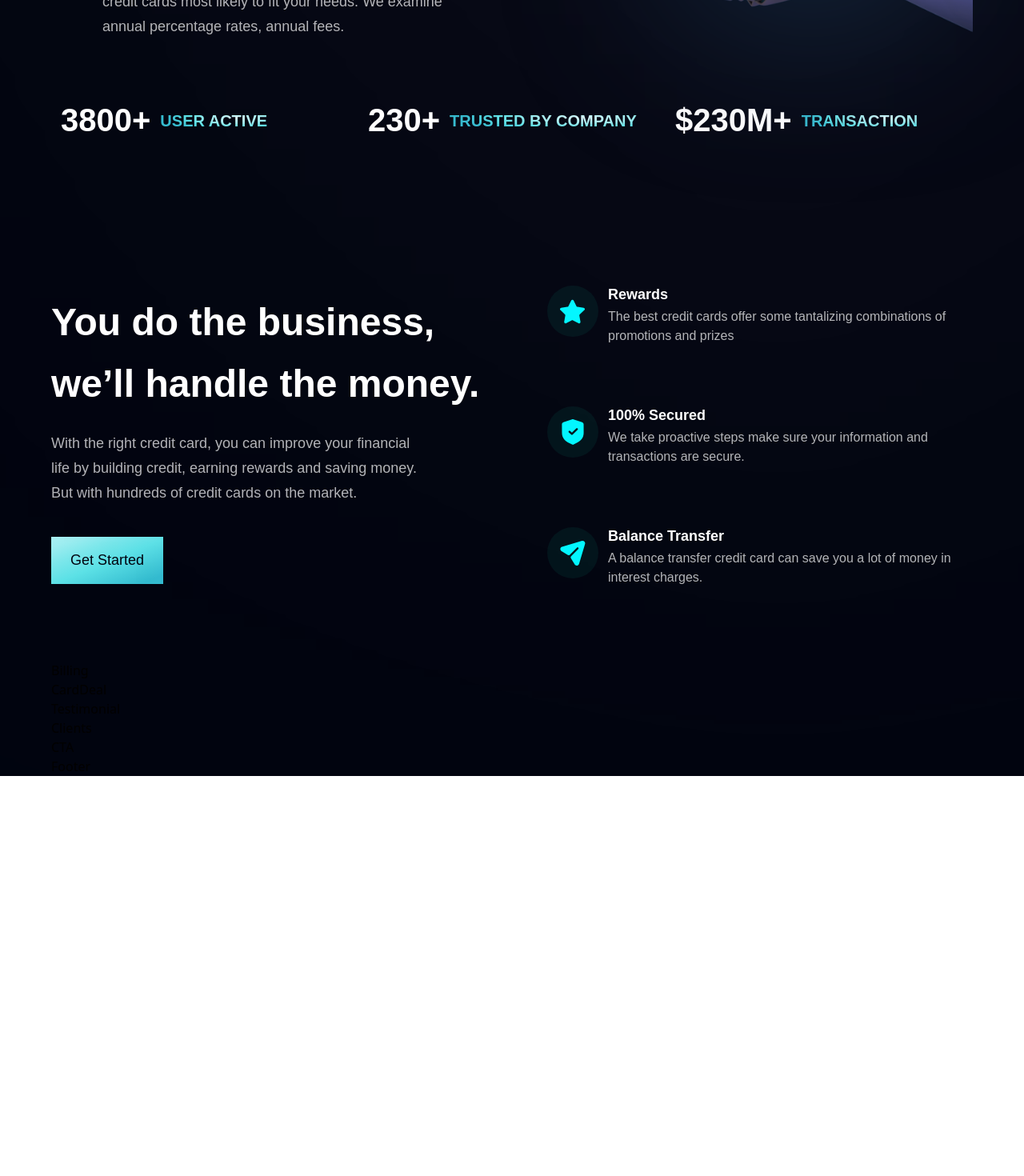
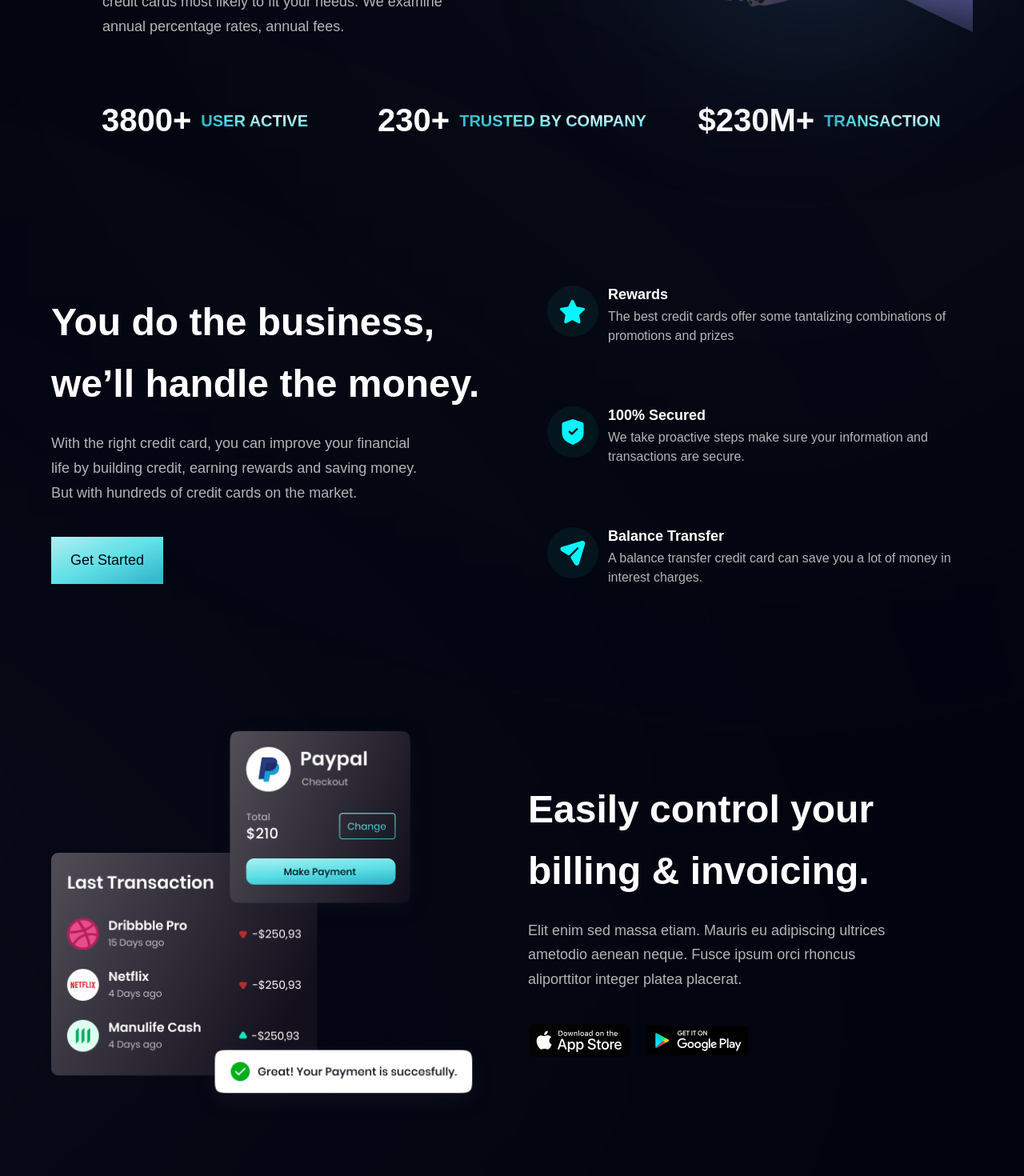
Before and after one commit to Swoad-11/Responsive_Bank_Website, a React (Vite) app in the folder bank_app/: page / in a window 1280 px wide. Shown: the part 660-2130 px from the top of the page at 80% size. Before the commit the page ends 1630 px from the top, so only its background shows below. Built offline with nearby package versions, Linux system fonts and the light colour scheme.

Commit message:
billing section done

```diff
--- a/bank_app/src/components/Billing.jsx
+++ b/bank_app/src/components/Billing.jsx
@@ -1,9 +1,27 @@
 import React from 'react'
+import { apple, bill, google } from '../assets';
+import styles, { layout } from '../style';
 
-const Billing = () => {
-    return (
-        <div>Billing</div>
-    )
-}
+const Billing = () =>
+(
+    <section id='product' className={layout.sectionReverse}>
+        <div className={layout.sectionImgReverse}>
+            <img src={bill} alt="billing" className='w-[100%] h-[100%] relative z-[5]' />
+            <div className='absolute z-[3] -left-1/2 top-0 w-[50%] h-[50%] rounded-full white__gradient' />
+            <div className='absolute z-[0] -left-1/2 bottom-0 w-[50%] h-[50%] rounded-full pink__gradient' />
+        </div>
+        <div className={layout.sectionInfo}>
+            <h2 className={styles.heading2}>Easily control your <br className='sm:block hidden' /> billing & invoicing.</h2>
+            <p className={`${styles.paragraph} max-w-[470px] mt-5`}>
+                Elit enim sed massa etiam. Mauris eu adipiscing ultrices ametodio aenean neque. Fusce ipsum orci rhoncus aliporttitor integer platea placerat.
+            </p>
+            <div className='flex flex-row flex-wrap sm:mt-10 mt-6'>
+                <img src={apple} alt="apple store" className='w-[128px] h-[42px] object-contain mr-5 cursor-pointer' />
+                <img src={google} alt="google store" className='w-[128px] h-[42px] object-contain cursor-pointer' />
+            </div>
+        </div>
+    </section>
+)
+
 
 export default Billing
--- a/bank_app/src/components/Hero.jsx
+++ b/bank_app/src/components/Hero.jsx
@@ -31,9 +31,9 @@
         <div className={`flex-1 flex ${styles.flexCenter} md:my-0 my-10 relative`}>
             <img src={robot} alt="billing" className='w-[100%] h-[100%] relative z-[5]' />
 
-            <div className='absolute z-[0] w-[40%] h-[35%] top-0 pink__gradient'></div>
-            <div className='absolute z-[1] w-[80%] h-[80%] rounded-full bottom-40 white__gradient'></div>
-            <div className='absolute z-[0] w-[50%] h-[50%] right-20 bottom-20 blue__gradient'></div>
+            <div className='absolute z-[0] w-[40%] h-[35%] top-0 pink__gradient' />
+            <div className='absolute z-[1] w-[80%] h-[80%] rounded-full bottom-40 white__gradient' />
+            <div className='absolute z-[0] w-[50%] h-[50%] right-20 bottom-20 blue__gradient' />
         </div>
         <div className={`ss:hidden ${styles.flexCenter}`}>
             <GetStarted />
--- a/bank_app/src/components/Stats.jsx
+++ b/bank_app/src/components/Stats.jsx
@@ -6,7 +6,7 @@
 (
     <section className={`${styles.flexCenter} flex-row flex-wrap sm:mb-20 mb-6`}>
         {stats.map((stat) => (
-            <div key={stat.id} className={`flex-1 flex justify-start items-center flex-row m-3`}>
+            <div key={stat.id} className={`flex-1 flex lg:justify-center  justify-start items-center flex-row m-3`}>
                 <h4 className='font-poppins font-semibold xs:text-[40px] text-[30px] xs:leading-[53px] leading-[43px] text-white'>{stat.value}</h4>
                 <p className='font-poppins font-semibold xs:text-[20px] text-[15px] xs:leading-[26px] leading-[21px] text-gradient uppercase ml-3'>{stat.title}</p>
             </div>
```
